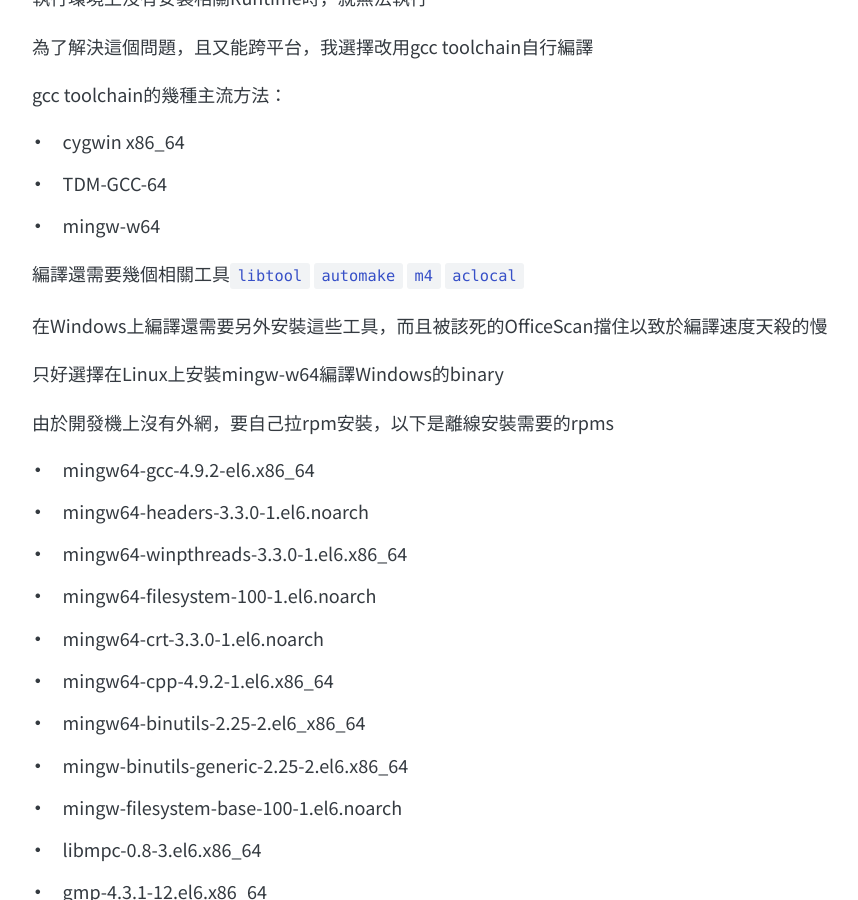
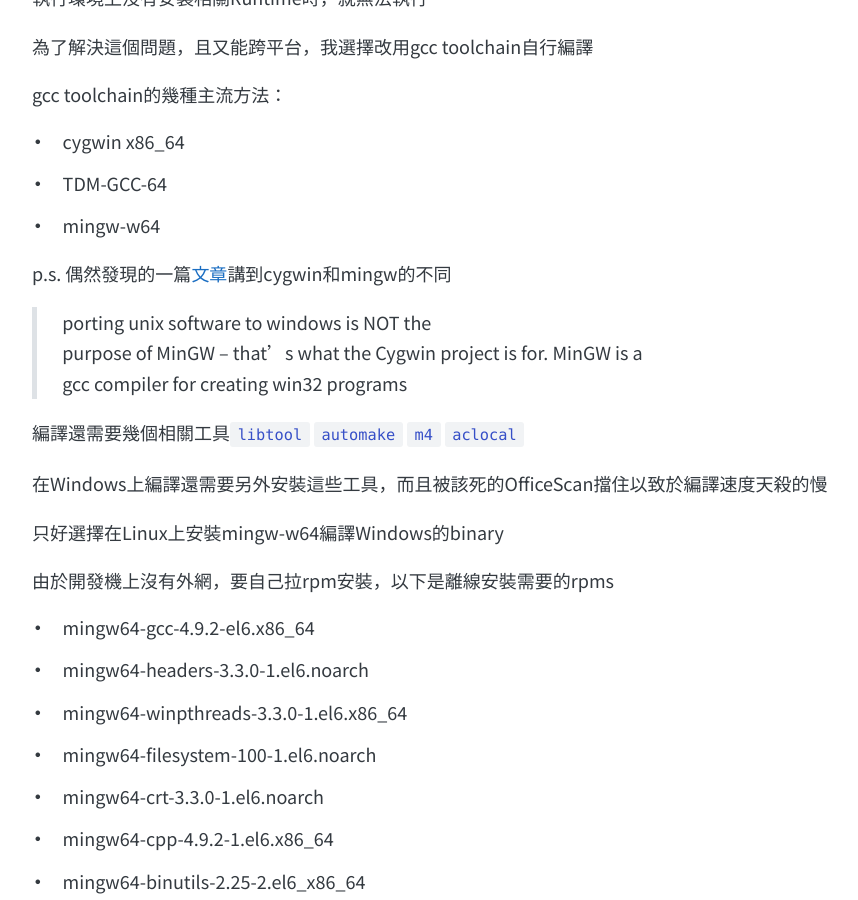
Before and after one commit to xnum/xnum.github.io, a Jekyll site: the page built from _posts/2017-11-21-Build-libuv-mingw-w64.md, in a window 1280 px wide and 900 px high, scrolled down 484 px. Shown: the whole window, without its empty margins (194-1052 px from the left). Built offline with Jekyll 4.4.1, drawn with Linux system fonts in a browser that asks for light colours; comment, search, counter and statistics services are not loaded.

Commit message:
Update 2017-11-21-Build-libuv-mingw-w64.md

```diff
--- a/_posts/2017-11-21-Build-libuv-mingw-w64.md
+++ b/_posts/2017-11-21-Build-libuv-mingw-w64.md
@@ -21,6 +21,12 @@
 - cygwin x86_64
 - TDM-GCC-64
 - mingw-w64
+
+p.s. 偶然發現的一篇[文章](http://mingw.5.n7.nabble.com/importing-sys-queue-h-td9462.html)講到cygwin和mingw的不同
+
+> porting unix software to windows is NOT the
+> purpose of MinGW -- that's what the Cygwin project is for.  MinGW is a
+> gcc compiler for creating win32 programs
 
 編譯還需要幾個相關工具`libtool` `automake` `m4` `aclocal`
 
```
